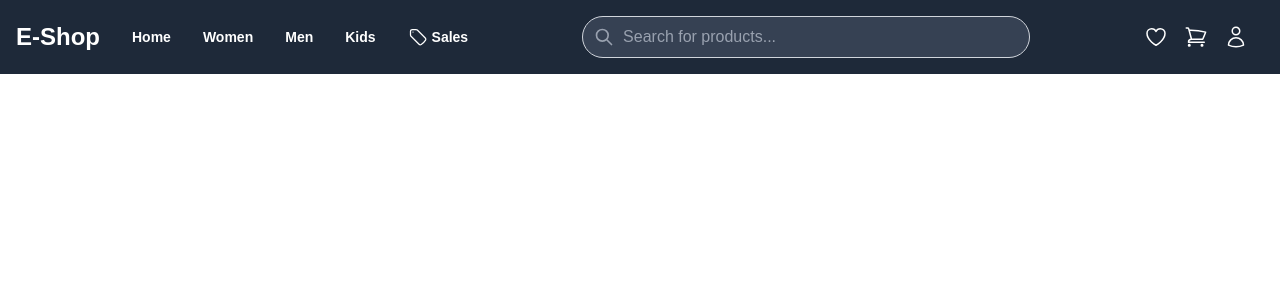
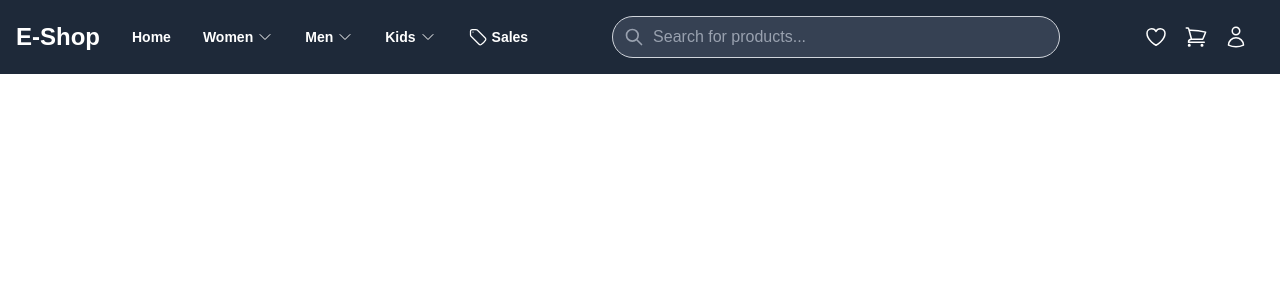
Before and after one commit to StavriannaLeon/cf-project, a Next.js app in the folder frontend/: page / in a window 1280 px wide. Shown: the top 300 px of the page. Built offline with nearby package versions, Linux system fonts and the light colour scheme.

Commit message:
feat: add FlyoutMenu component and integrate it into MainNavigation and MobileMenu for improved navigation

```diff
--- /dev/null
+++ b/frontend/app/components/layout/FlyoutMenu.tsx
@@ -0,0 +1,49 @@
+"use client";
+
+import { useState, Fragment } from 'react';
+import { Transition } from '@headlessui/react';
+import { ChevronDownIcon } from '@heroicons/react/24/outline';
+
+interface FlyoutMenuProps {
+  title: string;
+  children: React.ReactNode;
+}
+
+const FlyoutMenu = ({ title, children }: FlyoutMenuProps) => {
+  const [isOpen, setIsOpen] = useState(false);
+
+  return (
+    <div
+      className="relative"
+      onMouseEnter={() => setIsOpen(true)}
+      onMouseLeave={() => setIsOpen(false)}
+    >
+      <button
+        onClick={() => setIsOpen(!isOpen)}
+        className="flex items-center gap-x-1 text-sm font-semibold leading-6 text-white"
+      >
+        <span>{title}</span>
+        <ChevronDownIcon className="h-4 w-4" />
+      </button>
+
+      <Transition
+        as={Fragment}
+        show={isOpen}
+        enter="transition ease-out duration-200"
+        enterFrom="opacity-0 translate-y-1"
+        enterTo="opacity-100 translate-y-0"
+        leave="transition ease-in duration-150"
+        leaveFrom="opacity-100 translate-y-0"
+        leaveTo="opacity-0 translate-y-1"
+      >
+        <div className="absolute -left-8 top-full z-10 mt-3 w-screen max-w-md overflow-hidden rounded-3xl bg-white shadow-lg ring-1 ring-gray-900/5">
+          <div className="p-4">
+            {children}
+          </div>
+        </div>
+      </Transition>
+    </div>
+  );
+};
+
+export default FlyoutMenu;
--- a/frontend/app/components/layout/MainNavigation.tsx
+++ b/frontend/app/components/layout/MainNavigation.tsx
@@ -2,6 +2,15 @@
 
 import Link from 'next/link';
 import { TagIcon } from '@heroicons/react/24/outline';
+import FlyoutMenu from './FlyoutMenu'; // Import the new component
+
+const mainLinks = (category: string) => [
+    { name: 'Clothing', href: `/${category}/clothing` },
+    { name: 'Shoes', href: `/${category}/shoes` },
+    { name: 'Accessories', href: `/${category}/accessories` },
+    { name: 'Sport', href: `/${category}/sport` },
+    { name: 'Underwear', href: `/${category}/underwear` },
+];
 
 const MainNavigation = () => {
   return (
@@ -9,15 +18,69 @@ const MainNavigation = () => {
         <Link href="/" className="text-sm font-semibold leading-6 text-white">
             Home
         </Link>
-        <Link href="/women" className="text-sm font-semibold leading-6 text-white">
-            Women
-        </Link>
-        <Link href="/men" className="text-sm font-semibold leading-6 text-white">
-            Men
-        </Link>
-        <Link href="/kids" className="text-sm font-semibold leading-6 text-white">
-            Kids
-        </Link>
+
+        <FlyoutMenu title="Women">
+            {mainLinks('women').filter(item => item.name !== 'Accessories').map((item) => (
+                <div key={item.name} className="group relative flex items-center gap-x-6 rounded-lg p-4 text-sm leading-6 hover:bg-gray-50">
+                    <div className="flex-auto">
+                        <Link href={item.href} className="block font-semibold text-gray-900">
+                            {item.name}
+                        </Link>
+                    </div>
+                </div>
+            ))}
+            <div className="group relative flex items-center gap-x-6 rounded-lg p-4 text-sm leading-6 hover:bg-gray-50">
+                <div className="flex-auto">
+                    <Link href="/women/accessories" className="block font-semibold text-gray-900">
+                        Accessories
+                    </Link>
+                </div>
+            </div>
+            <div className="group relative flex items-center gap-x-6 rounded-lg p-4 text-sm leading-6 hover:bg-gray-50">
+                <div className="flex-auto">
+                    <Link href="/women/beauty" className="block font-semibold text-gray-900">
+                        Beauty
+                    </Link>
+                </div>
+            </div>
+        </FlyoutMenu>
+
+        <FlyoutMenu title="Men">
+            {mainLinks('men').filter(item => item.name !== 'Accessories').map((item) => (
+                <div key={item.name} className="group relative flex items-center gap-x-6 rounded-lg p-4 text-sm leading-6 hover:bg-gray-50">
+                    <div className="flex-auto">
+                        <Link href={item.href} className="block font-semibold text-gray-900">
+                            {item.name}
+                        </Link>
+                    </div>
+                </div>
+            ))}
+        </FlyoutMenu>
+
+        <FlyoutMenu title="Kids">
+             <div className="group relative flex items-center gap-x-6 rounded-lg p-4 text-sm leading-6 hover:bg-gray-50">
+                <div className="flex-auto">
+                    <Link href="/kids/boys" className="block font-semibold text-gray-900">
+                        Boys
+                    </Link>
+                </div>
+            </div>
+            <div className="group relative flex items-center gap-x-6 rounded-lg p-4 text-sm leading-6 hover:bg-gray-50">
+                <div className="flex-auto">
+                    <Link href="/kids/girls" className="block font-semibold text-gray-900">
+                        Girls
+                    </Link>
+                </div>
+            </div>
+            <div className="group relative flex items-center gap-x-6 rounded-lg p-4 text-sm leading-6 hover:bg-gray-50">
+                <div className="flex-auto">
+                    <Link href="/kids/baby" className="block font-semibold text-gray-900">
+                        Baby
+                    </Link>
+                </div>
+            </div>
+        </FlyoutMenu>
+
       <Link href="/sales" className="flex items-center space-x-1 text-sm font-semibold leading-6 text-white">
         <TagIcon className="h-5 w-5" />
         <span>Sales</span>
--- a/frontend/app/components/layout/MobileMenu.tsx
+++ b/frontend/app/components/layout/MobileMenu.tsx
@@ -1,19 +1,42 @@
 "use client";
 
+import { useState } from 'react';
 import Link from 'next/link';
-import { XMarkIcon } from '@heroicons/react/24/outline';
+import { XMarkIcon, ChevronRightIcon, ChevronLeftIcon } from '@heroicons/react/24/outline';
 
 interface MobileMenuProps {
     isOpen: boolean;
     onClose: () => void;
 }
 
+const navigation = {
+    women: [
+        { name: 'Clothing', href: '/women/clothing' },
+        { name: 'Shoes', href: '/women/shoes' },
+        { name: 'Accessories', href: '/women/accessories' },
+        { name: 'Sport', href: '/women/sport' },
+        { name: 'Underwear', href: '/women/underwear' },
+        { name: 'Beauty', href: '/women/beauty' },
+    ],
+    men: [
+        { name: 'Clothing', href: '/men/clothing' },
+        { name: 'Shoes', href: '/men/shoes' },
+        { name: 'Sport', href: '/men/sport' },
+        { name: 'Underwear', href: '/men/underwear' },
+    ],
+    kids: [
+        { name: 'Boys', href: '/kids/boys' },
+        { name: 'Girls', href: '/kids/girls' },
+        { name: 'Baby', href: '/kids/baby' },
+    ]
+}
+
 const MobileMenu = ({ isOpen, onClose }: MobileMenuProps) => {
-    if (!isOpen) return null;
+    const [activeMenu, setActiveMenu] = useState<keyof typeof navigation | null>(null);
 
-    return (
-        <div className="lg:hidden fixed inset-0 bg-gray-800 z-50 p-6" id="mobile-menu">
-            <div className="flex items-center justify-end"> {/* Changed justify-between to justify-end */}
+    const renderMainMenu = () => (
+        <div className="flex flex-col h-full">
+            <div className="flex items-center justify-end">
                 <button onClick={onClose}>
                     <XMarkIcon className="h-6 w-6 text-white" />
                 </button>
@@ -22,15 +45,55 @@ const MobileMenu = ({ isOpen, onClose }: MobileMenuProps) => {
                 <div className="-my-6 divide-y divide-gray-700">
                     <div className="space-y-2 py-6">
                         <Link href="/" className="-mx-3 block rounded-lg px-3 py-2 text-base font-semibold leading-7 text-white hover:bg-gray-700" onClick={onClose}>Home</Link>
-                        <Link href="/women" className="-mx-3 block rounded-lg px-3 py-2 text-base font-semibold leading-7 text-white hover:bg-gray-700" onClick={onClose}>Women</Link>
-                        <Link href="/men" className="-mx-3 block rounded-lg px-3 py-2 text-base font-semibold leading-7 text-white hover:bg-gray-700" onClick={onClose}>Men</Link>
-                        <Link href="/kids" className="-mx-3 block rounded-lg px-3 py-2 text-base font-semibold leading-7 text-white hover:bg-gray-700" onClick={onClose}>Kids</Link>
+
+                        {Object.keys(navigation).map((key) => (
+                            <button key={key} onClick={() => setActiveMenu(key as keyof typeof navigation)} className="w-full text-left -mx-3 flex justify-between items-center rounded-lg px-3 py-2 text-base font-semibold leading-7 text-white hover:bg-gray-700 capitalize">
+                                <span>{key}</span>
+                                <ChevronRightIcon className="h-5 w-5" />
+                            </button>
+                        ))}
+
                         <Link href="/sales" className="-mx-3 block rounded-lg px-3 py-2 text-base font-semibold leading-7 text-white hover:bg-gray-700" onClick={onClose}>Sales</Link>
                     </div>
                 </div>
             </div>
         </div>
     );
+
+    const renderSubMenu = () => {
+        if (!activeMenu) return null;
+        const subMenuItems = navigation[activeMenu];
+
+        return (
+            <div className="flex flex-col h-full">
+                <div className="flex items-center">
+                    <button onClick={() => setActiveMenu(null)} className="p-2 -ml-2 text-white">
+                        <ChevronLeftIcon className="h-6 w-6" />
+                    </button>
+                    <h2 className="text-white font-bold capitalize ml-2">{activeMenu}</h2>
+                </div>
+                <div className="mt-6 flow-root">
+                    <div className="-my-6 divide-y divide-gray-700">
+                         <div className="space-y-2 py-6">
+                            {subMenuItems.map((item) => (
+                                <Link key={item.name} href={item.href} className="-mx-3 block rounded-lg px-3 py-2 text-base font-semibold leading-7 text-white hover:bg-gray-700" onClick={onClose}>
+                                    {item.name}
+                                </Link>
+                            ))}
+                        </div>
+                    </div>
+                </div>
+            </div>
+        );
+    }
+
+    if (!isOpen) return null;
+
+    return (
+        <div className="lg:hidden fixed inset-0 bg-gray-800 z-50 p-6" id="mobile-menu">
+            {activeMenu ? renderSubMenu() : renderMainMenu()}
+        </div>
+    );
 };
 
 export default MobileMenu;
```
